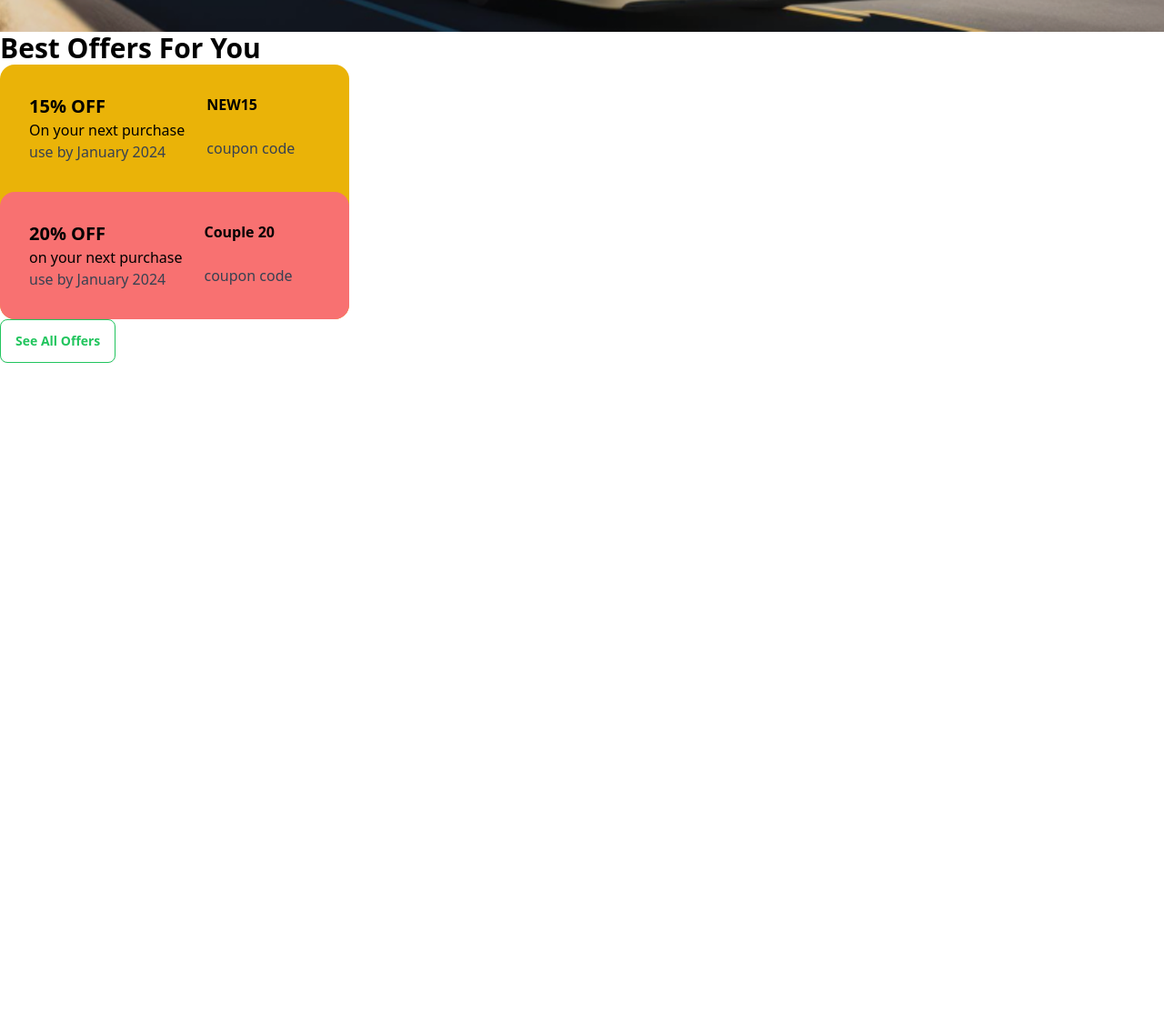
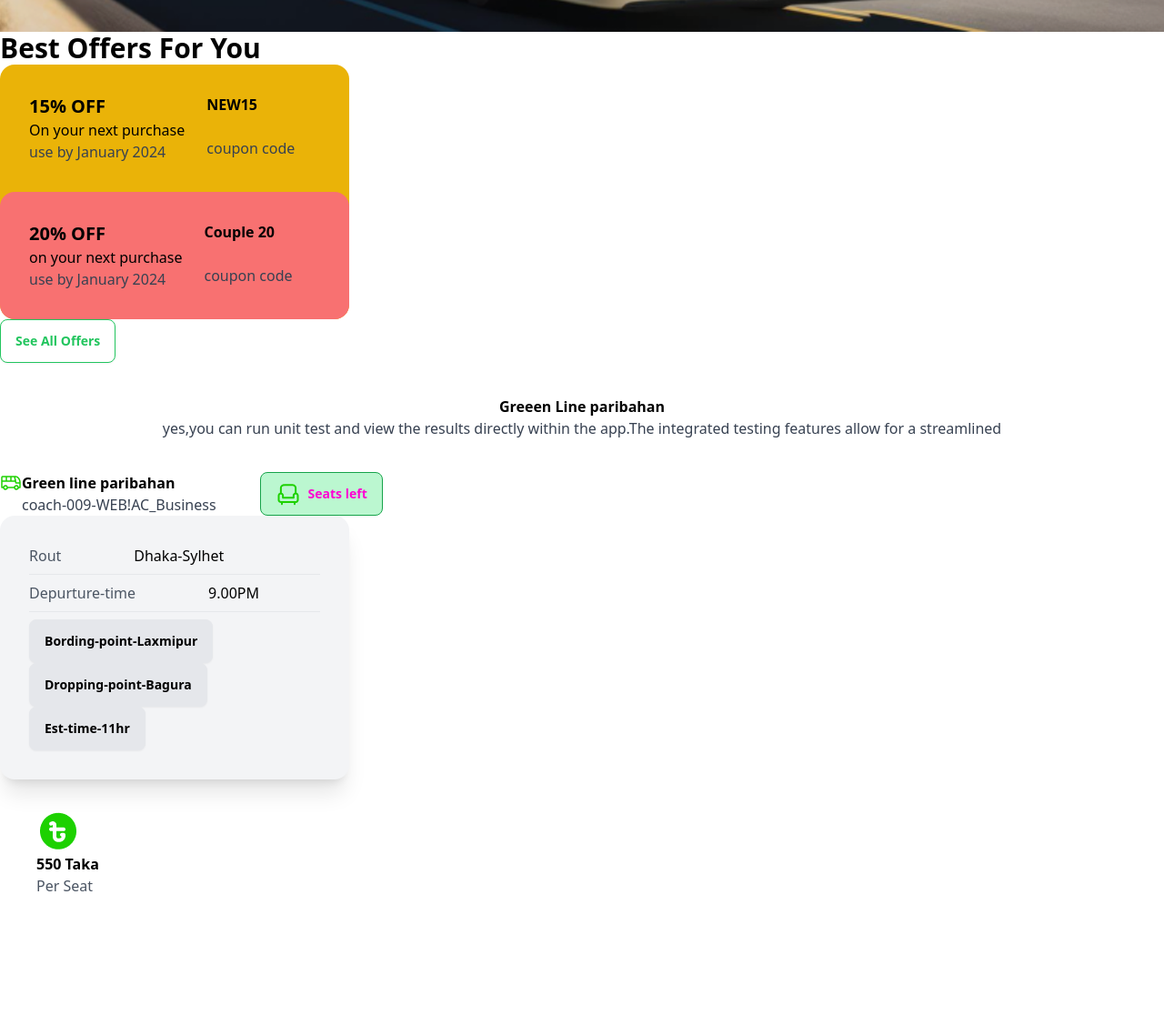
Before and after one commit to TahsinHafsa/smart-ticket, a plain HTML site: page index.html in a window 1280 px wide. Shown: the part 941-2057 px from the top of the page at 91% size. Before the commit the page ends 1340 px from the top, so only its background shows below. Drawn offline with nearby package versions, Linux system fonts and the light colour scheme.

Commit message:
fifth commit

```diff
--- a/index.html
+++ b/index.html
@@ -84,7 +84,7 @@
 
           <main>
             <!-- offer section -->
-            <section class="items-center">
+            <section class="items-center w-130 h-100">
                 <h1 class="text-3xl text-black font-semibold">Best Offers For You</h1>
 
                     <!-- first card -->
@@ -134,6 +134,63 @@
                 <button class="btn btn-success bg-white text-green-500 border-green-500">See All Offers</button>
             </section>
 
+            <!-- parobahan section -->
+            <section class="w-1170 h-550 gap-6">
+              <div class="text-center my-9">
+                <h1 class="text-black font-5xl font-bold ">Greeen Line paribahan</h1>
+                <p class="text-gray-700 font-3xl">yes,you can run unit test and view the results directly within the app.The integrated testing features allow for a streamlined</p>
+              </div>
+              <!-- form section -->
+              <div class="">
+                <div>
+                  <div class="flex gap-12">
+                    <div class="flex">
+                     <div>
+                      <img src="images/bus-icon.png" alt="">
+
+                     </div>
+                    <div>
+                      <h3 class="text-black font-bold">Green line paribahan</h3>
+                      <p class="text-gray-700">coach-009-WEB!AC_Business</p>
+                    </div>
+                    </div>
+                    <button class="btn btn-outline btn-secondary text-green-600 bg-green-200 border-green-600"><img src="images/seat-green.png" alt="">Seats left</button>
+                  </div>
+                  <div class="card w-96 h-50 bg-gray-100 shadow-xl">
+                    <div class="card-body">
+                      <div class="flex gap-20">
+                        <h2 class="text-gray-600 ">Rout</h2>
+                        <h2 class="text-black">Dhaka-Sylhet</h2>
+                      </div><hr>
+                      <div class="flex gap-20">
+                        <h2 class="text-gray-600">Depurture-time</h2>
+                        <h2 class="text-black">9.00PM</h2>
+                      </div><hr>
+                      <div class="">
+                        <button class="btn btn-active btn-secondary text-black bg-gray-200 border-gray-200">Bording-point-Laxmipur</button>
+                        <button class="btn btn-active btn-secondary text-black bg-gray-200 border-gray-200">Dropping-point-Bagura</button>
+                        <button class="btn btn-active btn-secondary text-black bg-gray-200 border-gray-200">Est-time-11hr</button>
+                      </div>
+
+                      </div>
+                    </div>
+                  </div>
+
+                </div>
+                <div class="w-96 h-56 my-8 mx-10">
+                  <img  src="images/fare.png" alt="">
+                  <h1 class="text-black font-bold">550 Taka</h1>
+                   <p class="text-gray-600">Per Seat</p>
+
+                </div>
+
+              </div>
+
+
+
+
+            </section>
+
 
 
 
```
